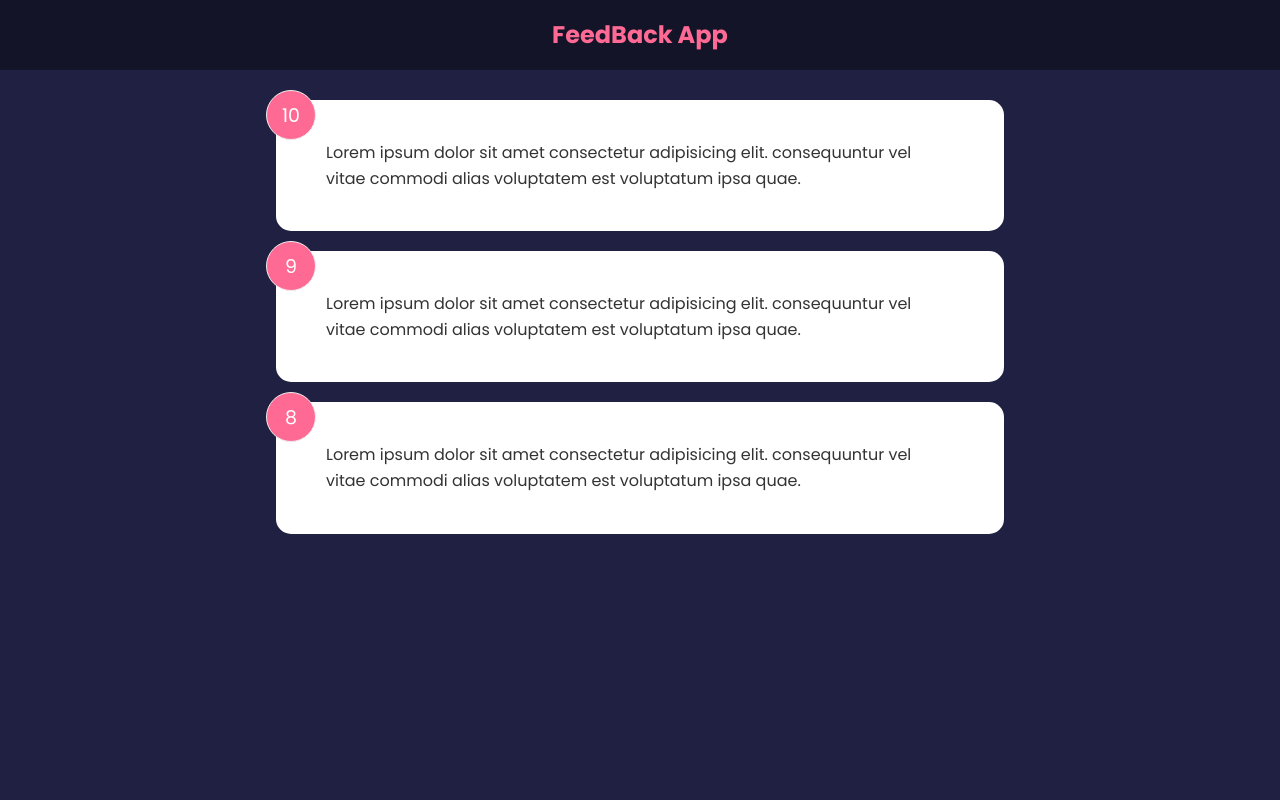
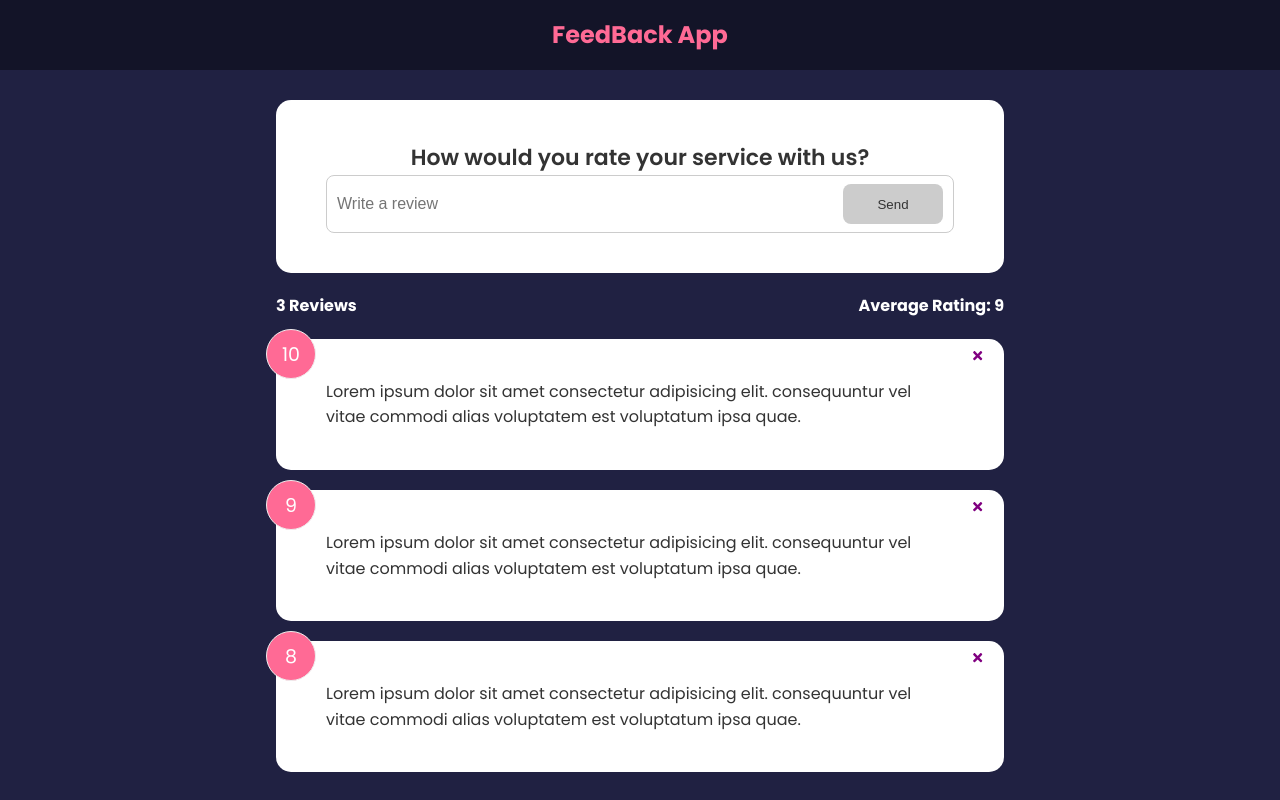
Before and after one commit to Awxsl/Feedback-App, a React (Create React App) app: page / in a window 1280 px wide. Built offline with nearby package versions, Linux system fonts and the light colour scheme.

Commit message:
Built the FeedbackStats and Form components

```diff
--- a/package.json
+++ b/package.json
@@ -8,6 +8,7 @@
     "@testing-library/user-event": "^13.5.0",
     "react": "^18.2.0",
     "react-dom": "^18.2.0",
+    "react-icons": "^4.8.0",
     "react-scripts": "5.0.1",
     "web-vitals": "^2.1.4"
   },
--- a/src/App.js
+++ b/src/App.js
@@ -2,16 +2,26 @@
 import FeedbackData from './data/FeedbackData'
 import Header from './components/Header'
 import FeedbackList from './components/FeedbackList'
+import FeedbackStats from './components/FeedbackStats'
+import FeedbackForm from './components/FeedbackForm'
 
 function App() {
 
     const [feedback, setFeedback] = useState(FeedbackData)
 
+    const deleteFeedback = (id) => {
+        if(window.confirm('Are you sure?')) {
+            setFeedback(feedback.filter((item) => item.id !== id))
+        }
+    }
+
     return (
         <>
             <Header />
             <div className='container'>
-                <FeedbackList feedback={feedback} />
+                <FeedbackForm/>
+                <FeedbackStats feedback={feedback}/>
+                <FeedbackList feedback={feedback} handleDelete={deleteFeedback}/>
             </div>
 
         </>
--- /dev/null
+++ b/src/components/FeedbackForm.jsx
@@ -0,0 +1,43 @@
+import { useState } from 'react'
+import React from 'react'
+import Card from './shared/Card'
+import Button from './shared/Button'
+
+function FeedbackForm() {
+
+    const [text, setText] = useState('')
+    const [btnDisabled, setBtnDisabled] = useState(true)
+    const [message, setMessage] = useState('')
+
+
+    const handleTextChange = (e) => {
+        setText(e.target.value)
+        if(text === '') {
+            setBtnDisabled(true)
+            setMessage(null)
+        } else if(message !== '' && text.trim().length <= 10) {
+            setBtnDisabled(true)
+            setMessage('Text must be at least 10 characters')
+        } else {
+            setBtnDisabled(false)
+            setMessage(null)
+        }
+
+    }
+
+  return (
+    <Card>
+        <form>
+            <h2>How would you rate your service with us?</h2>
+            {/* TODO: Rating select component */}
+            <div className="input-group">
+                <input onChange={handleTextChange} type="text" placeholder='Write a review'/>
+                <Button type='submit' isDiesabled={btnDisabled}>Send</Button>
+            </div>
+            {message && <div className='message'>{message}</div>}
+        </form>
+    </Card>
+  )
+}
+
+export default FeedbackForm
--- a/src/components/FeedbackItem.jsx
+++ b/src/components/FeedbackItem.jsx
@@ -1,11 +1,15 @@
+import {FaTimes} from 'react-icons/fa'
 import Card from './shared/Card'
 import PropTypes from 'prop-types'
 
-function FeedbackItem({item}) {
+function FeedbackItem({item, handleDelete}) {
 
     return (
-    <Card >
+    <Card>
         <div className="num-display">{item.rating}</div>
+        <button onClick={() => handleDelete(item.id)} className="close">
+          <FaTimes color='purple'/>
+        </button>
         <div className="text-display">{item.text}</div>
     </Card>
   )
--- a/src/components/FeedbackList.jsx
+++ b/src/components/FeedbackList.jsx
@@ -2,14 +2,14 @@
 import PropTypes from 'prop-types'
 import FeedBackItem from './FeedbackItem'
 
-function FeedbackList({feedback}) {
+function FeedbackList({feedback, handleDelete}) {
   if (!feedback || feedback.length === 0) {
     return <p>No Feedback Yet!</p>
   }
     return (
     <div className='feedback-list'>
         {feedback.map((item) => (
-            <FeedBackItem item={item} />
+            <FeedBackItem key={item.id} item={item} handleDelete={handleDelete} />
         ))}
     </div>
   )
--- /dev/null
+++ b/src/components/FeedbackStats.jsx
@@ -0,0 +1,21 @@
+import PropTypes from 'prop-types'
+
+function FeedbackStats({feedback}) {
+    let average = feedback.reduce((accumelator, current) => {
+        return accumelator + current.rating
+    }, 0) / feedback.length
+
+    average = average.toFixed(1).replace(/[.,]0$/, '')
+  return (
+    <div className='feedback-stats'>
+        <h4>{feedback.length} Reviews</h4>
+        <h4>Average Rating: {isNaN(average) ? 0 : average}</h4>
+    </div>
+  )
+}
+
+FeedbackStats.propTypes = {
+    feedback: PropTypes.array.isRequired
+}
+
+export default FeedbackStats
--- /dev/null
+++ b/src/components/shared/Button.jsx
@@ -0,0 +1,25 @@
+import React from 'react'
+import PropTypes from 'prop-types'
+
+function Button({children, version, type, isDiesabled}) {
+  return (
+    <button type={type} disabled={isDiesabled} className={`btn btn-${version}`}>
+        {children}
+    </button>
+  )
+}
+
+Button.defaultProps = {
+    isDiesabled: false,
+    version: 'primary',
+    type: 'button'
+}
+
+Button.propTypes = {
+    children: PropTypes.node.isRequired,
+    isDiesabled: PropTypes.bool,
+    version: PropTypes.string,
+    type: PropTypes.string
+}
+
+export default Button
```
Also changed, not shown: 1 other file (tests, documents, lock files or other folders).
